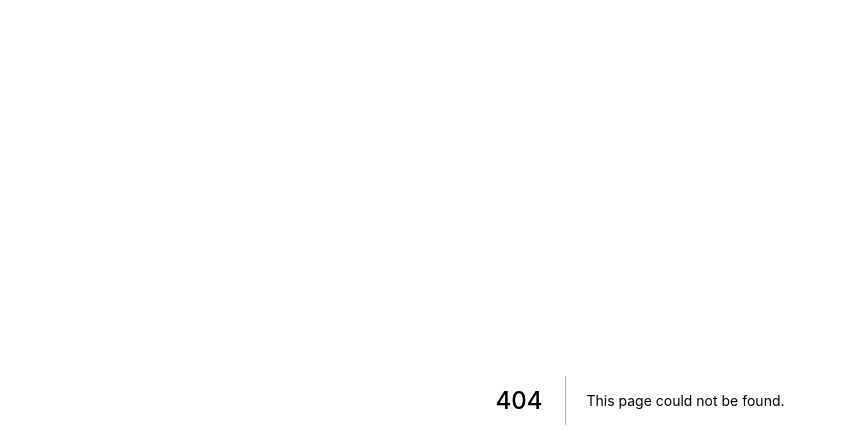
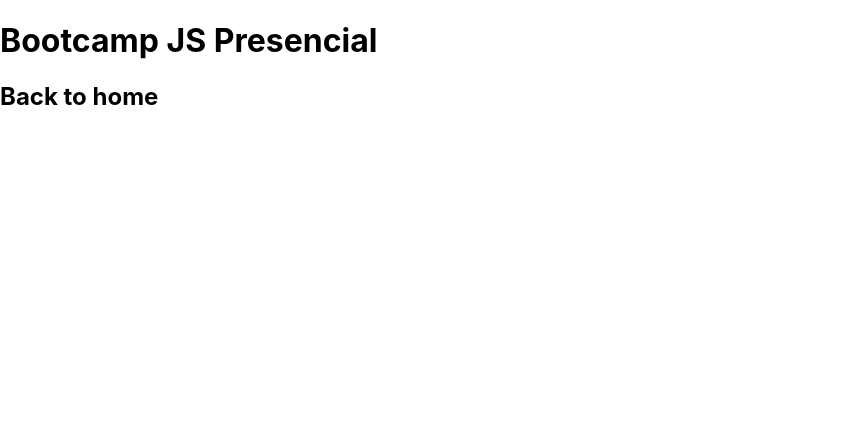
Before and after one commit to kodemia/bootcamps.kodemia.mx, a Next.js app: page /bootcamps/js-presential in a window 1280 px wide. Before the commit this address had no page. Shown: the top 448 px of the page, without its empty margins (0-846 px from the left). Built offline with nearby package versions, Linux system fonts and the light colour scheme.

Commit message:
initial commit

```diff
--- /dev/null
+++ b/pages/bootcamps/js-presential.js
@@ -0,0 +1,14 @@
+import Link from 'next/link'
+
+export default function FirstMessage() {
+    return (
+        <>
+            <h1>Bootcamp JS Presencial</h1>
+            <h2>
+                <Link href="/">
+                    <a>Back to home</a>
+                </Link>
+            </h2>
+        </>
+    )
+}
--- a/pages/index.js
+++ b/pages/index.js
@@ -1,5 +1,6 @@
 import Head from 'next/head'
 import styles from '../styles/Home.module.css'
+import Link from 'next/link'
 
 export default function Home() {
   return (
@@ -11,7 +12,7 @@ export default function Home() {
 
       <main className={styles.main}>
         <h1 className={styles.title}>
-          Welcome to <a href="https://nextjs.org">Next.js!</a>
+         Read <Link href="bootcamps/js-presential"><a>this page!</a></Link>
         </h1>
 
         <p className={styles.description}>
```
Also changed, not shown: package.json (+7 -1 lines), 1 other file (tests, documents, lock files or other folders).
